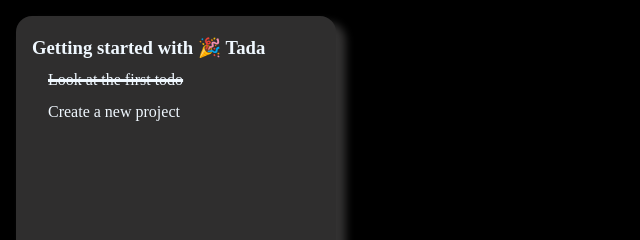
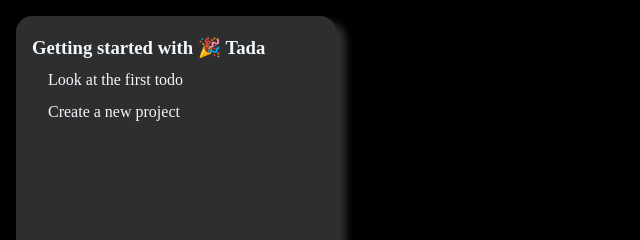
Before and after one commit to charlesfrye/odin-js-project-todo, a website built with webpack: page dist/index.html in a window 1280 px wide. Both pictures are taken after a click on the element "Look at the first todo". Shown: the top 240 px of the page, 0-640 px from the left. Built offline with nearby package versions, Linux system fonts and the light colour scheme.

Commit message:
fixes completion setting and saving/loading, closes #8

```diff
--- a/src/dom.js
+++ b/src/dom.js
@@ -59,20 +59,28 @@
     this.div = document.createElement("div");
     this.div.classList.add("todo");
     this.div.innerHTML += `<p>${this.manager.title}</p>`;
-    this.div.addEventListener("click", (event) => handleClick(event.target));
+    this.div.addEventListener("click", (_) => this.handleClick());
     this.project.div.appendChild(this.div);
+    this.styleComplete();
   }
 
   remove() {
     this.div.remove();
   }
-}
 
-function handleClick(todoDiv) {
-  if (todoDiv.classList.contains("complete")) {
-    todoDiv.classList.remove("complete");
-  } else {
-    todoDiv.classList.add("complete");
+  handleClick() {
+    this.manager.isComplete = !this.manager.isComplete;
+    this.styleComplete();
+  }
+
+  styleComplete() {
+    const todoDiv = this.div;
+    if (this.manager.isComplete) {
+      todoDiv.classList.add("complete");
+    } else {
+      todoDiv.classList.remove("complete");
+    }
+    this.project.portfolio.manager.save();
   }
 }
 
--- a/src/style.css
+++ b/src/style.css
@@ -23,7 +23,6 @@
 }
 
 #container {
-  height: 100vh;
   width: 100vw;
 }
 
--- a/src/todos.js
+++ b/src/todos.js
@@ -4,10 +4,10 @@
 import * as util from "./util";
 
 class Todo {
-  constructor(title, id) {
+  constructor(title, id, isComplete) {
     this.title = title;
     this.id = id;
-    this.isComplete = false;
+    this.isComplete = isComplete;
   }
 
   setDate(dateArray) {
@@ -21,25 +21,17 @@
     return dates.format(this._date, "yyyy-MM-dd");
   }
 
-  markComplete() {
-    this.isComplete = true;
-  }
-
-  markIncomplete() {
-    this.isComplete = false;
-  }
-
   setDescription(string) {
     this.description = string;
   }
 }
 
 function createNew(title) {
-  return new Todo(title, uuidv4());
+  return new Todo(title, uuidv4(), false);
 }
 
 function fromJSON(json) {
-  const todo = new Todo(json.title, json.id);
+  const todo = new Todo(json.title, json.id, json.isComplete);
   return todo;
 }
 
```
